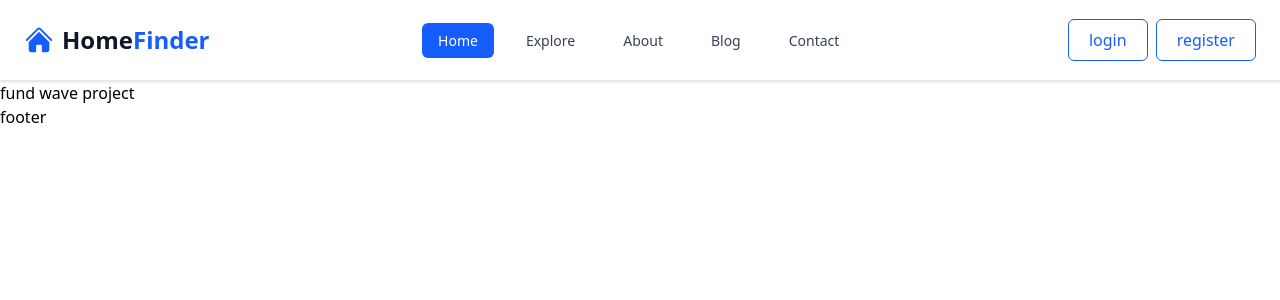
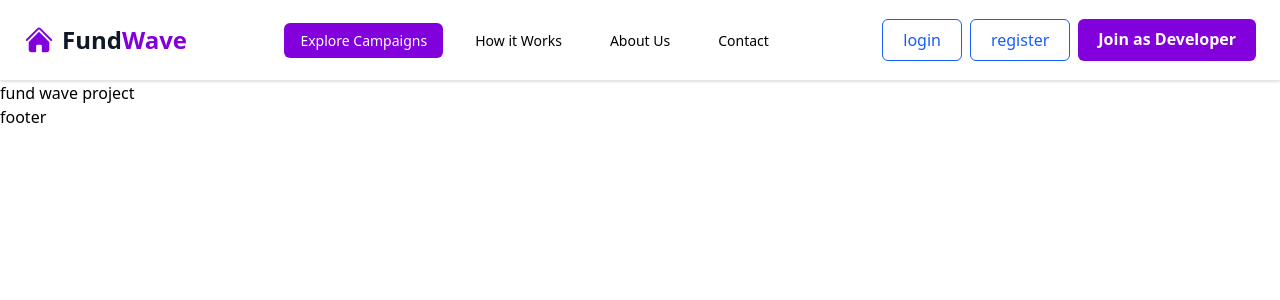
Before and after one commit to MDSOBUJMADBOR/Fund-Wave-Client, a Next.js app: page / in a window 1280 px wide. Shown: the top 300 px of the page. Built offline with nearby package versions, Linux system fonts and the light colour scheme.

Commit message:
navbar design edit

```diff
--- a/src/components/Navbar.tsx
+++ b/src/components/Navbar.tsx
@@ -9,20 +9,16 @@ import { useState } from "react";
 
 const navLinks = [
   {
-    title: "Home",
+    title: "Explore Campaigns",
     href: "/",
   },
   {
-    title: "Explore",
+    title: "How it Works",
     href: "/House",
   },
   {
-    title: "About",
+    title: "About Us",
     href: "/about",
-  },
-  {
-    title: "Blog",
-    href: "/blog",
   },
   {
     title: "Contact",
@@ -58,10 +54,10 @@ const handleSignOut = async () => {
       <div className="mx-auto flex h-20 max-w-7xl items-center justify-between px-6">
         {/* Logo */}
         <Link href="/" className="flex items-center gap-2">
-          <HiHome className="text-3xl text-blue-600" />
+          <HiHome className="text-3xl text-[#8200db]" />
           <h1 className="text-2xl font-bold">
-            <span className="text-gray-900">Home</span>
-            <span className="text-blue-600">Finder</span>
+            <span className="text-gray-900">Fund</span>
+            <span className="text-[#8200db]">Wave</span>
           </h1>
         </Link>
 
@@ -77,8 +73,8 @@ const handleSignOut = async () => {
                     href={item.href}
                     className={`rounded-md px-4 py-2 text-sm font-medium transition-all duration-300 ${
                       isActive
-                        ? "bg-blue-600 text-white"
-                        : "text-gray-700 hover:bg-blue-50 hover:text-blue-600"
+                        ? "bg-[#8200db] text-white"
+                        : "text-black hover:bg-[#e0dce2] hover:text-[#a273c4]"
                     }`}
                   >
                     {item.title}
@@ -101,6 +97,14 @@ const handleSignOut = async () => {
           register
         </button>
       </Link>
+<a
+  href="https://github.com/MDSOBUJMADBOR/Fund-Wave-Client"
+  target="_blank"
+  rel="noopener noreferrer"
+  className="inline-block rounded-md  px-5 py-2 text-white bg-[#8200db] font-semibold"
+>
+  Join as Developer
+</a>
 </div>
 
 
```
